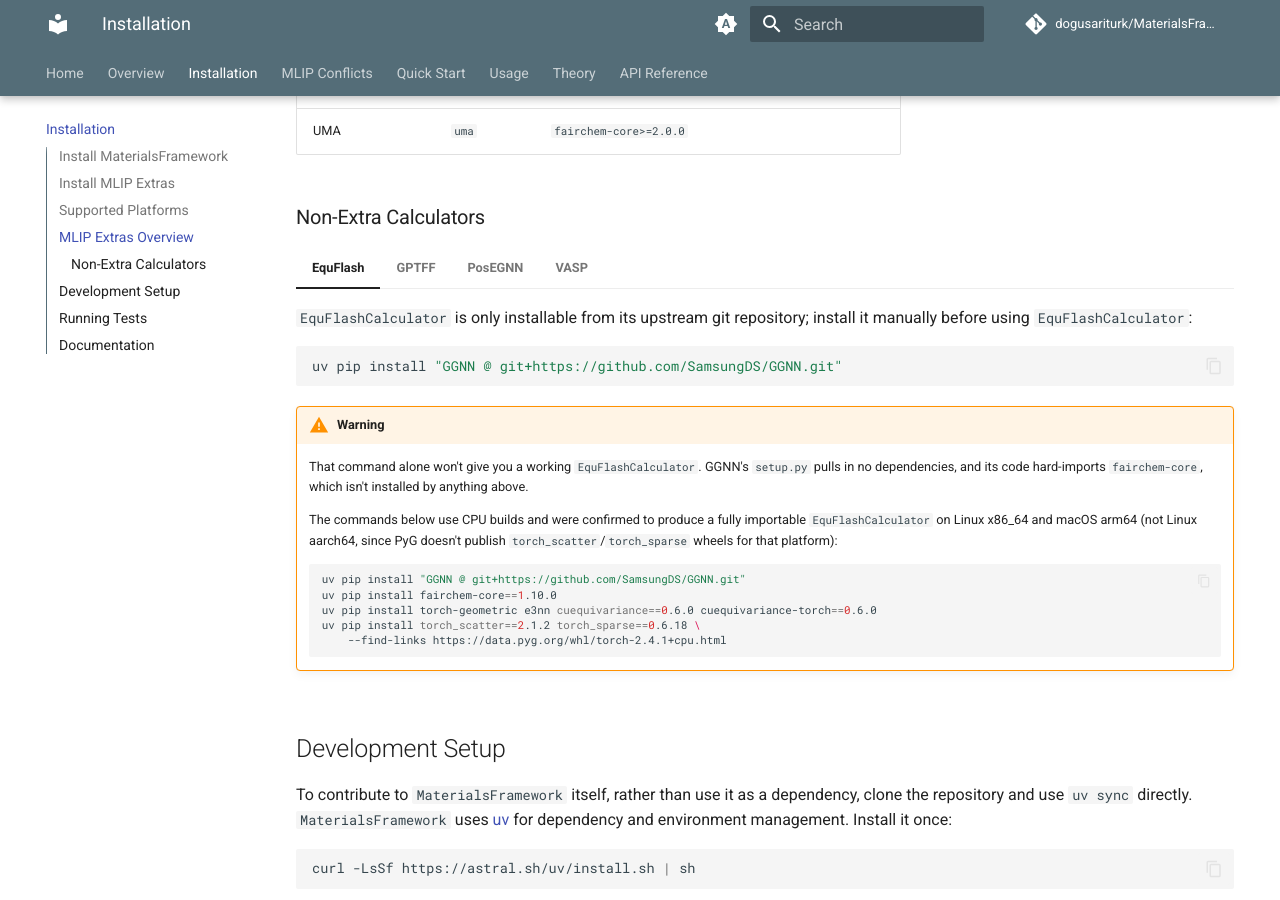
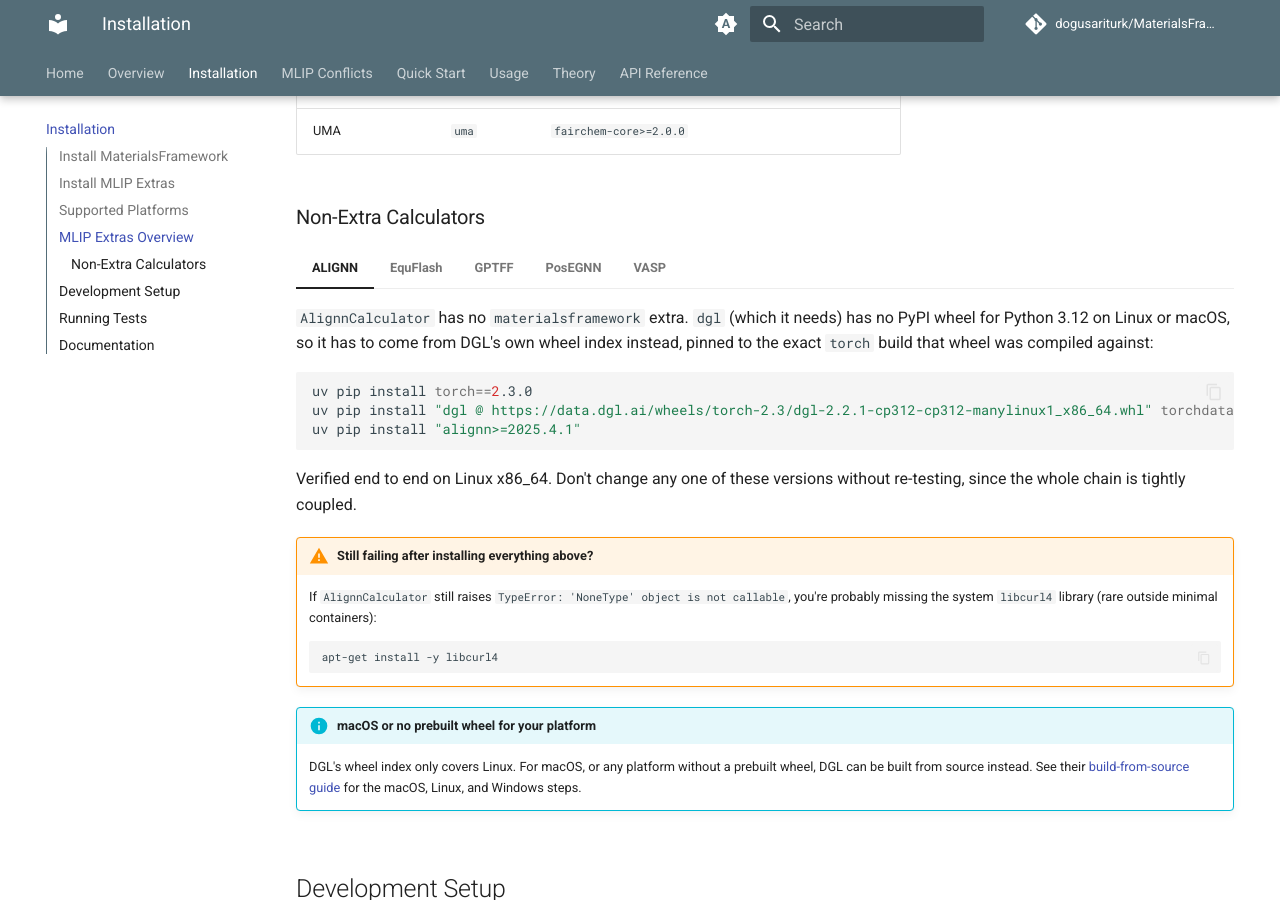
Before and after one commit to dogusariturk/MaterialsFramework, an MkDocs documentation site: the page built from docs/installation.md, in a window 1280 px wide and 900 px high, scrolled down 2262 px. Built offline with MkDocs 1.6.1 and Material for MkDocs 9.7.7, drawn with Linux system fonts in a browser that asks for light colours; comment, search, counter and statistics services are not loaded; some of the changed text lies outside the part shown.

Commit message:
Update ALIGNN documentation and installation details for non-extra setup

````diff
--- a/docs/installation.md
+++ b/docs/installation.md
@@ -58,7 +58,7 @@
 
 | Calculator      | Extra       | Dependency spec                                            |
 |-----------------|-------------|------------------------------------------------------------|
-| ALIGNN          | `alignn`    | `alignn>=2025.4.1`                                         |
+| ALIGNN          | N/A         | `alignn` (no pip extra; see note below)                    |
 | Allegro         | `allegro`   | `nequip-allegro>=0.8.3`                                    |
 | AlphaNet        | `alphanet`  | `msc-alphanet>=0.1.3`                                      |
 | CHGNet          | `chgnet`    | `chgnet>=0.4.2`                                            |
@@ -85,6 +85,37 @@
 | UMA             | `uma`       | `fairchem-core>=2.0.0`                                     |
 
 ### Non-Extra Calculators
+
+=== "ALIGNN"
+
+    `AlignnCalculator` has no `materialsframework` extra. `dgl` (which it needs) has no PyPI wheel
+    for Python 3.12 on Linux or macOS, so it has to come from DGL's own wheel index instead, pinned
+    to the exact `torch` build that wheel was compiled against:
+
+    ```bash
+    uv pip install torch==2.3.0
+    uv pip install "dgl @ https://data.dgl.ai/wheels/torch-2.3/dgl-2.2.1-cp312-cp312-manylinux1_x86_64.whl" torchdata==0.9.0 pyyaml
+    uv pip install "alignn>=2025.4.1"
+    ```
+
+    Verified end to end on Linux x86_64. Don't change any one of these versions without
+    re-testing, since the whole chain is tightly coupled.
+
+    !!! warning "Still failing after installing everything above?"
+
+        If `AlignnCalculator` still raises `TypeError: 'NoneType' object is not callable`, you're
+        probably missing the system `libcurl4` library (rare outside minimal containers):
+
+        ```bash
+        apt-get install -y libcurl4
+        ```
+
+    !!! info "macOS or no prebuilt wheel for your platform"
+
+        DGL's wheel index only covers Linux. For macOS, or any platform without a prebuilt wheel,
+        DGL can be built from source instead. See their
+        [build-from-source guide](https://docs.dgl.ai/install/index.html#install-from-source) for
+        the macOS, Linux, and Windows steps.
 
 === "EquFlash"
 
--- a/pyproject.toml
+++ b/pyproject.toml
@@ -43,7 +43,6 @@
 sqsgen    = ["sqsgenerator>=0.5.4"]
 calphad   = ["pycalphad>=0.11.1"]
 ce        = ["icet>=3.2", "trainstation>=1.2"]
-alignn    = ["alignn>=2025.4.1"]
 allegro   = ["nequip-allegro>=0.8.3"]
 alphanet  = ["msc-alphanet>=0.1.3"]
 chgnet    = ["chgnet>=0.4.2"]
````
Also changed, not shown: README.md (+10 -1 lines), docs/api/calculators/alignn.md (+10 -3 lines), docs/api/calculators/index.md (+3 -3 lines), docs/index.md (+14 -1 lines), docs/mlip-conflicts.md (+4 -2 lines), 2 other files.
